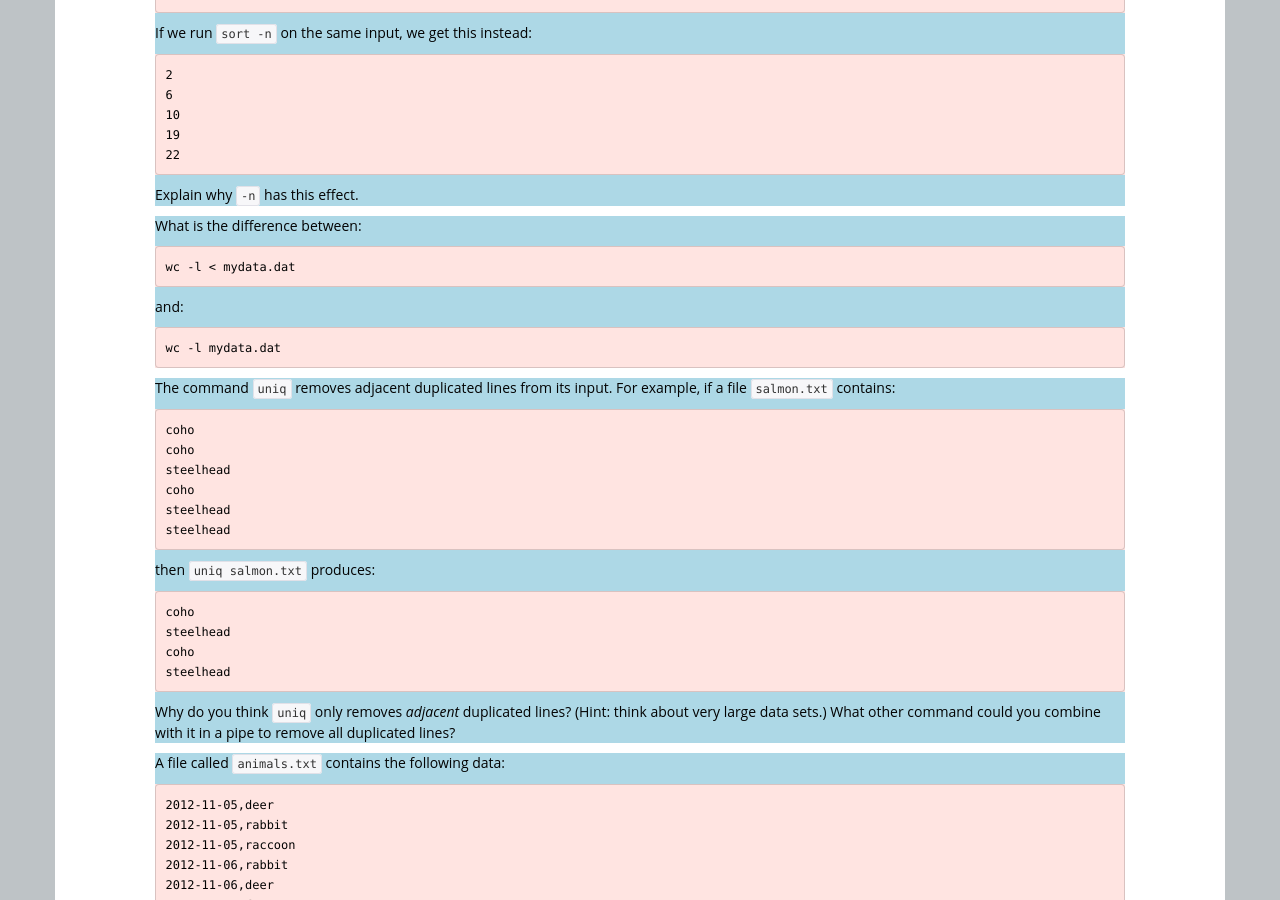
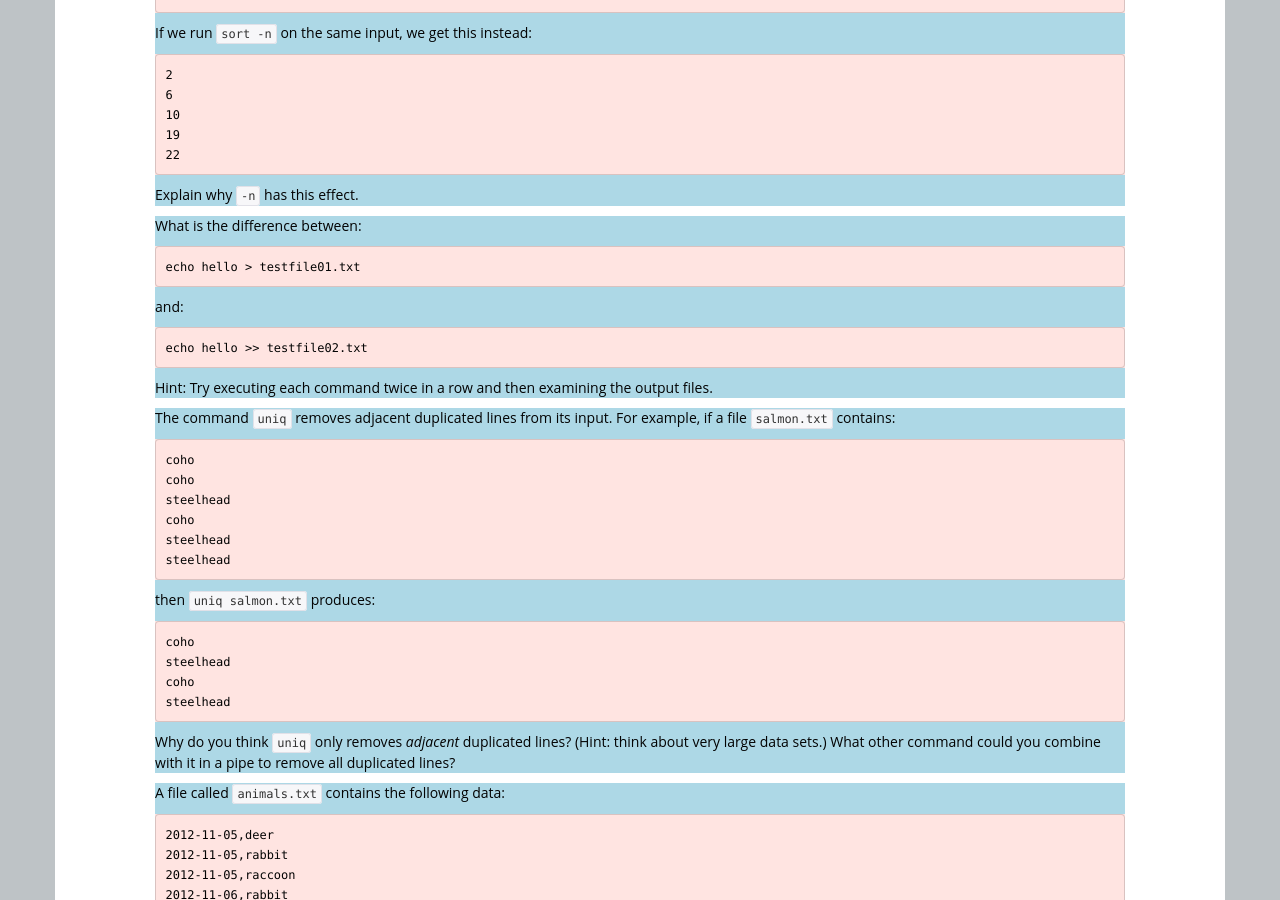
Before and after one commit to SWC-OSG-Workshop/2015-10-27-duke, a Jekyll site: the page built from novice/shell/03-pipefilter.md, in a window 1280 px wide and 900 px high, scrolled down 5092 px. Built offline with Jekyll 4.4.1, drawn with Linux system fonts in a browser that asks for light colours.

Commit message:
Modified shell pipefilter exercises.

```diff
--- a/novice/shell/03-pipefilter.md
+++ b/novice/shell/03-pipefilter.md
@@ -434,14 +434,16 @@ Explain why `-n` has this effect.
 What is the difference between:
 
 ~~~
-wc -l < mydata.dat
+echo hello > testfile01.txt
 ~~~
 
 and:
 
 ~~~
-wc -l mydata.dat
+echo hello >> testfile02.txt
 ~~~
+
+Hint: Try executing each command twice in a row and then examining the output files.
 </div>
 
 <div class="challenge" markdown="1">
```
